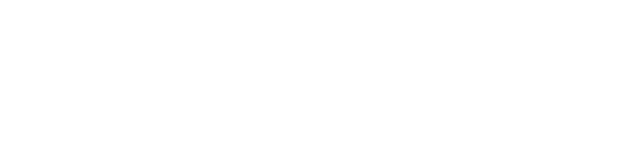
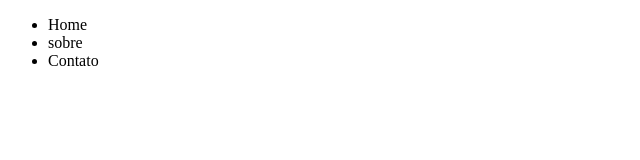
Before and after one commit to rafa-almeida/teste_repositorio, a plain HTML site: page index.html in a window 1280 px wide. Shown: the whole page, without its empty margins (0-640 px from the left). Drawn offline with Linux system fonts and the light colour scheme.

Commit message:
adicionando header

```diff
--- a/index.html
+++ b/index.html
@@ -7,6 +7,13 @@
     <title>/teste</title>
 </head>
 <body>
+    <header>
+        <ul>
+            <li>Home</li>
+            <li>sobre</li>
+            <li>Contato</li>
+        </ul>
+    </header>
 
 </body>
 </html>
```
